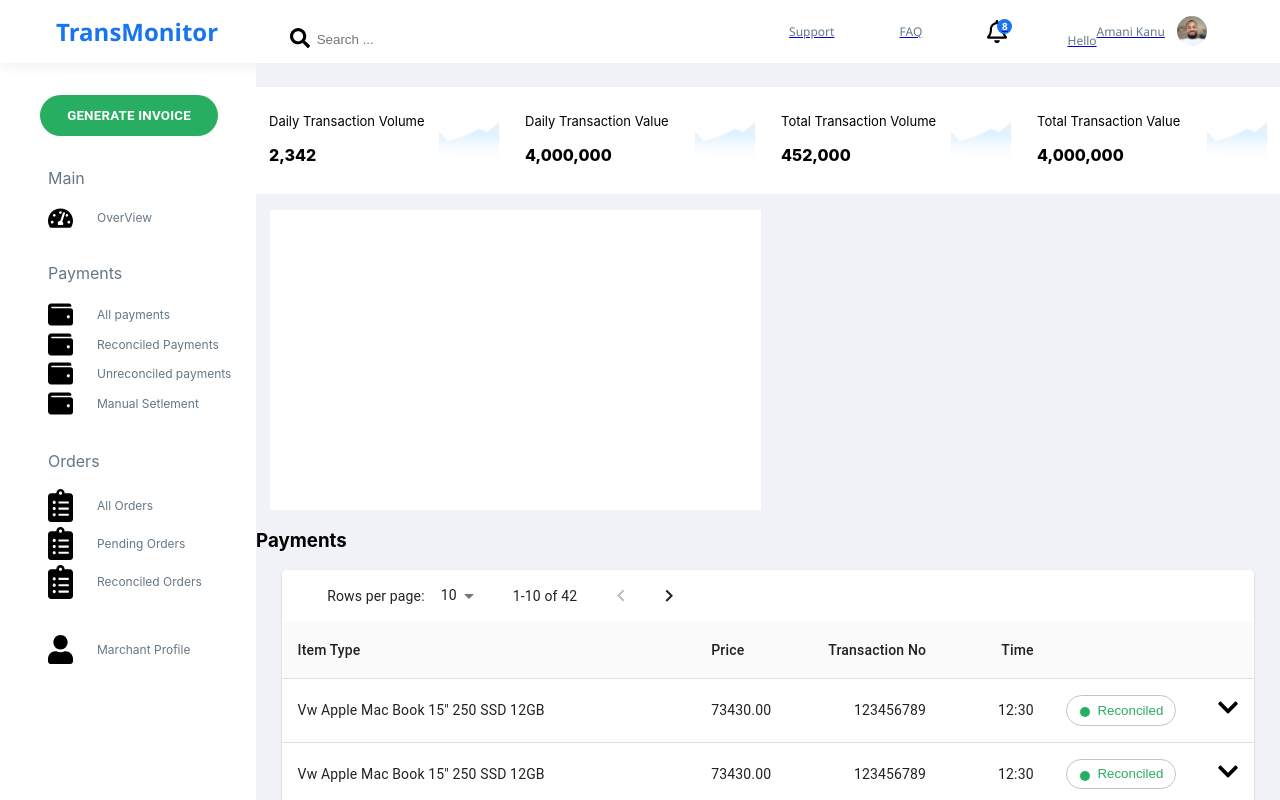
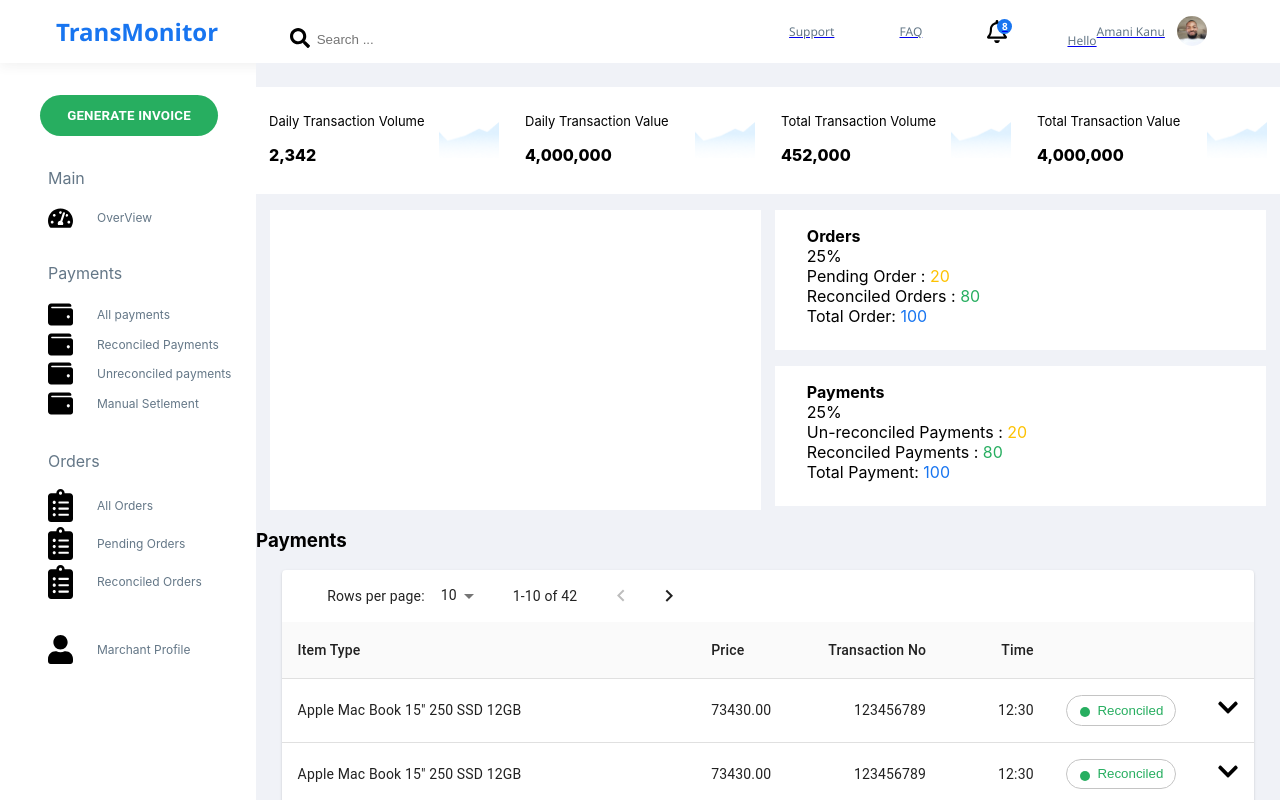
Before and after one commit to sirsuccess/dasboard, a React (Create React App) app: page / in a window 1280 px wide. Shown: the top 800 px of the page. Built offline with nearby package versions, Linux system fonts and the light colour scheme.

Commit message:
Created dashboard progress bar section

```diff
--- a/src/commons/progressBar.js
+++ b/src/commons/progressBar.js
@@ -1,18 +1,16 @@
 import React from 'react';
-import { Progress } from 'reactstrap';
+import ProgressBar from 'react-bootstrap/ProgressBar'
 
-const ProgressBar = (props) => {
+const ProgressLine = (props) => {
   return (
     <div>
-      <Progress value={2 * 5} />
-      <Progress color="success" value="25" />
-      <Progress color="info" value={50} />
-      <Progress color="warning" value={75} />
-      <Progress color="danger" value="100" />
+     <div class="w3-yellow w3-round-xlarge">
+    <div class="w3-container w3-blue w3-round-xlarge" style={{width:"25%"}}>25%</div>
+  </div>
     </div>
   );
 };
 
 
 
-export default ProgressBar;
+export default ProgressLine;
--- a/src/commons/progressData.js
+++ b/src/commons/progressData.js
@@ -1,21 +1,24 @@
 export default {
     Orders: [
       {
-        Pendin: 'Daily Transaction Volume',
-        value: "2,342",
-      },
+        title: "Orders",
+        Pending: "Pending Order",
+        Reconciled: "Reconciled Orders",
+        PendingValue: 20,
+        ReconciledValue: 80,
+        Total : "Total Order",
+        TotalValue : 100
+      }
+    ],
+    Payments: [
       {
-        title: 'Daily Transaction Value',
-        value: "4,000,000",
-      },
-      {
-        title: 'Total Transaction Volume',
-        value: "452,000",
-      },
-      {
-        title: 'Total Transaction Value',
-        value: "4,000,000",
-      },
-
+        title: "Payments",
+        Pending: "Un-reconciled Payments",
+        Reconciled: "Reconciled Payments",
+        PendingValue: 20,
+        ReconciledValue: 80,
+        Total : "Total Payment",
+        TotalValue : 100
+      }
     ],
   };
--- a/src/components/dashboardBody/chartSection/chartSection.js
+++ b/src/components/dashboardBody/chartSection/chartSection.js
@@ -1,5 +1,6 @@
 import React from 'react';
 import ProgressBar from  "../../../commons/progressBar"
+import ProgressCard from "./progressCard/progressCard"
 import './chartSection.css';
 
 function ChartSection() {
@@ -9,7 +10,7 @@ function ChartSection() {
 
     </div>
     <div className="progress">
-    <ProgressBar/>
+    <ProgressCard/>
     </div>
 
 
--- a/src/components/dashboardBody/chartSection/progressCard/progressCard.css
+++ b/src/components/dashboardBody/chartSection/progressCard/progressCard.css
@@ -0,0 +1,29 @@
+.ProgressCard{
+
+    /* width: 100%; */
+}
+.cardLayout{
+    background-color: #fff;
+    width: 100%;
+    height: 140px;
+    padding: 1em 2em;
+    box-sizing: border-box;
+}
+.cardLayout:first-child{
+    margin-bottom: 1em;
+}
+.cardTitle{
+font-weight: bolder;
+}
+
+.Pending span{
+    color: #FDC203;
+}
+
+.Reconciled span{
+    color: #27AE60;
+}
+.Total span{
+    color: #1875F0;
+
+}
--- a/src/components/dashboardBody/chartSection/progressCard/progressCard.jsx
+++ b/src/components/dashboardBody/chartSection/progressCard/progressCard.jsx
@@ -1,13 +1,29 @@
-import React from 'react';
+import React from "react";
+import Data from "../../../../commons/progressData";
+import ProgressLine from "../../../../commons/progressBar"
 
-import './invoice.css';
+import "./progressCard.css";
 
-function Invoice() {
+function ProgressCard() {
+  const MapData = data => {
+    return data.map((item, index) => {
+      return (
+        <div className="cardLayout" key={index}>
+          <div className="cardTitle">{item.title}</div>
+          <div className="ProgressBar"><ProgressLine/></div>
+          <div className="Pending">{item.Pending} : <span>{item.PendingValue}</span></div>
+          <div className="Reconciled">{item.Reconciled} : <span>{item.ReconciledValue}</span></div>
+      <div className="Total">{item.Total}:  <span>{item.PendingValue+item.ReconciledValue}</span></div>
+        </div>
+      );
+    });
+  };
   return (
-    <>
-
-    </>
+    <div className="ProgressCard">
+      {MapData(Data.Orders)}
+      {MapData(Data.Payments)}
+    </div>
   );
 }
 
-export default Invoice;
+export default ProgressCard;
--- a/src/components/dashboardBody/dashboardBody.css
+++ b/src/components/dashboardBody/dashboardBody.css
@@ -12,4 +12,5 @@
     justify-content: space-around;
     align-items: center;
     width: 110px;
+    cursor: pointer;
 }
--- a/src/components/dashboardBody/table.jsx
+++ b/src/components/dashboardBody/table.jsx
@@ -1,84 +1,96 @@
-import React from 'react';
-import { makeStyles } from '@material-ui/core/styles';
-import Paper from '@material-ui/core/Paper';
-import Table from '@material-ui/core/Table';
-import TableBody from '@material-ui/core/TableBody';
-import TableCell from '@material-ui/core/TableCell';
-import TableContainer from '@material-ui/core/TableContainer';
-import TableHead from '@material-ui/core/TableHead';
-import TablePagination from '@material-ui/core/TablePagination';
-import TableRow from '@material-ui/core/TableRow';
-import TableData from "../../commons/transactionData"
-import Button from "../../commons/buttons"
+import React from "react";
+import { makeStyles } from "@material-ui/core/styles";
+import Paper from "@material-ui/core/Paper";
+import Table from "@material-ui/core/Table";
+import TableBody from "@material-ui/core/TableBody";
+import TableCell from "@material-ui/core/TableCell";
+import TableContainer from "@material-ui/core/TableContainer";
+import TableHead from "@material-ui/core/TableHead";
+import TablePagination from "@material-ui/core/TablePagination";
+import TableRow from "@material-ui/core/TableRow";
+import TableData from "../../commons/transactionData";
+import Button from "../../commons/buttons";
 
 const columns = [
-  { id: 'item', label: 'Item Type', minWidth: 70 },
-  { id: 'price', label: 'Price', minWidth: 70, format: value => value.toFixed(2)},
+  { id: "item", label: "Item Type", minWidth: 70 },
   {
-    id: 'transactionNo',
-    label: 'Transaction No',
-    minWidth: 100,
-    align: 'right',
-    format: value => value.toLocaleString(),
+    id: "price",
+    label: "Price",
+    minWidth: 70,
+    format: value => value.toFixed(2)
   },
   {
-    id: 'time',
-    label: 'Time',
-    minWidth: 70,
-    align: 'right',
-    format: value => value.toLocaleString(),
+    id: "transactionNo",
+    label: "Transaction No",
+    minWidth: 100,
+    align: "right",
+    format: value => value.toLocaleString()
   },
   {
-    id: 'status',
-    label: '',
+    id: "time",
+    label: "Time",
     minWidth: 70,
-    align: 'right',
-    format: value => value.toFixed(2),
+    align: "right",
+    format: value => value.toLocaleString()
   },
   {
-    id: 'dropdown',
-    label: '',
+    id: "status",
+    label: "",
+    minWidth: 70,
+    align: "right",
+    format: value => value.toFixed(2)
+  },
+  {
+    id: "dropdown",
+    label: "",
     minWidth: 10,
-    align: 'right',
-    format: value => value.toFixed(2),
-  },
+    align: "right",
+    format: value => value.toFixed(2)
+  }
 ];
 
 function createData(item, price, transactionNo, time, status, dropdown) {
+  return { item, price, transactionNo, time, status, dropdown };
+}
+const blackCircle = ""
+const dropdownArr = (
+  <img
+    src="./assets/icons/arrow-down.svg"
+    alt="Bell icon"
+    className="dropdownArr"
+    style={{ width: 20 }}
+  ></img>
+);
 
-  return { item, price, transactionNo, time, status,dropdown };
+/**
+ * handles table data in table row
+ */
+const rows = TableData.Payments.map((dataItem, idex) => {
+  let color;
+  if (dataItem.status == "Pending") {
+    color = "#EBC315";
+  } else if (dataItem.status == "Reconciled") {
+    color = "#27AE60";
+  } else {
+    color = "#C4C4C4";
   }
-const blackCircle = "Vw"
-const dropdownArr = <img src="./assets/icons/arrow-down.svg" alt="Bell icon" className="dropdownArr" style={{width:20, }}></img>
-const rows = TableData.Payments.map((dataItem, idex)=>{
-    let color
-    if (dataItem.status=="Pending"){
-      color="#EBC315"
-    }else if(dataItem.status=="Reconciled"){
-      color="#27AE60"
-    }else{
-      color="#C4C4C4"
-    }
-  return (
-
-    createData(`${blackCircle} ${dataItem.item}`,
+  return createData(
+    `${blackCircle} ${dataItem.item}`,
     dataItem.price,
     dataItem.transactionNo,
-    dataItem.time,<Button color={ color} title={dataItem.status}/>,
-    dropdownArr)
-
+    dataItem.time,
+    <Button color={color} title={dataItem.status} />,
+    dropdownArr
   );
-
-})
-
+});
 
 const useStyles = makeStyles({
   root: {
-    width: '100%',
+    width: "100%"
   },
   container: {
-    maxHeight: 440,
-  },
+    maxHeight: 440
+  }
 });
 
 export default function StickyHeadTable() {
@@ -122,14 +134,18 @@ export default function StickyHeadTable() {
             </TableRow>
           </TableHead>
           <TableBody>
-            {rows.slice(page * rowsPerPage, page * rowsPerPage + rowsPerPage).map(row => {
+            {rows
+              .slice(page * rowsPerPage, page * rowsPerPage + rowsPerPage)
+              .map(row => {
                 return (
                   <TableRow hover role="checkbox" tabIndex={-1} key={row.code}>
                     {columns.map(column => {
                       const value = row[column.id];
                       return (
                         <TableCell key={column.id} align={column.align}>
-                        {column.format && typeof value === 'number' ? column.format(value) : value}
+                          {column.format && typeof value === "number"
+                            ? column.format(value)
+                            : value}
                         </TableCell>
                       );
                     })}
```
Also changed, not shown: 1 other file (tests, documents, lock files or other folders). Lines whose indentation alone changed are shown as unchanged.
